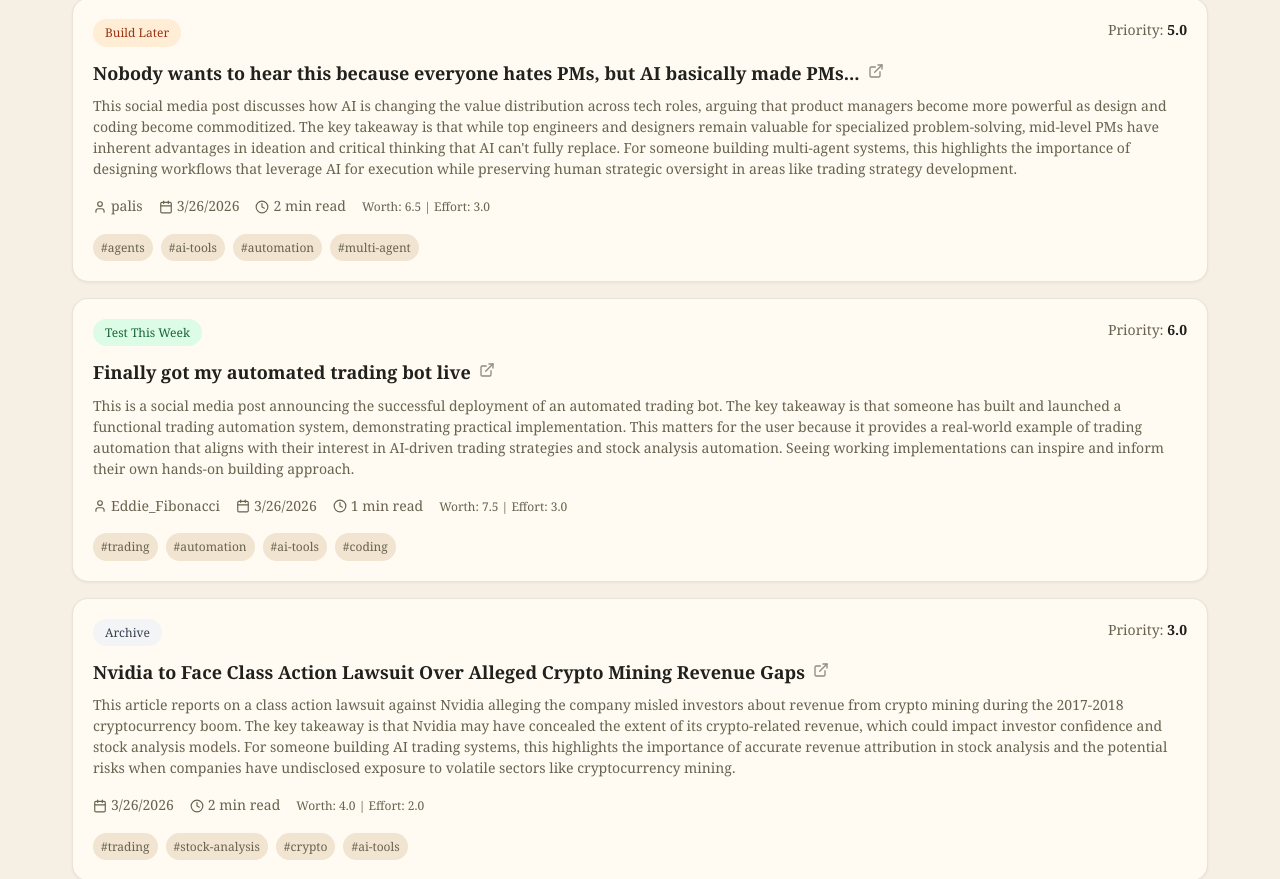
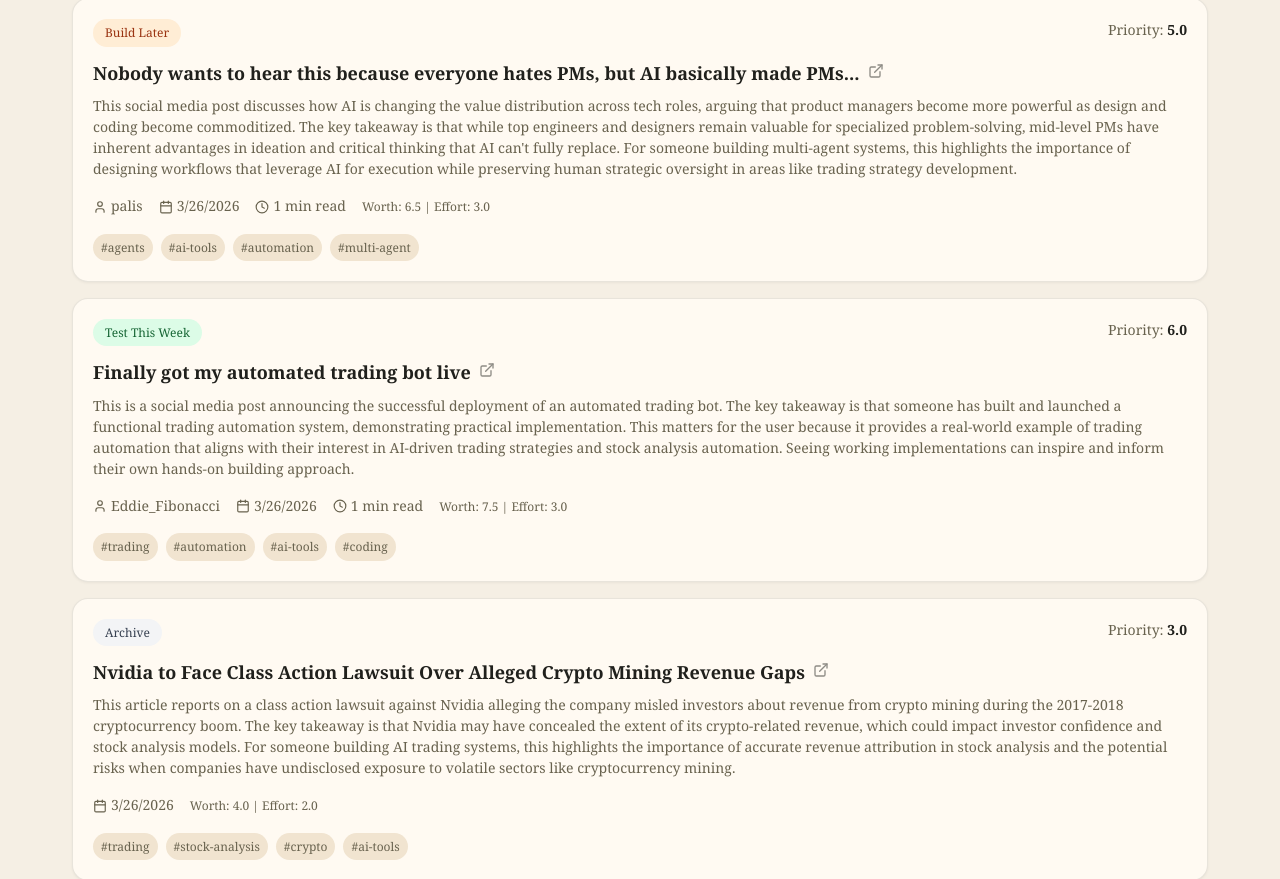
Before and after one commit to aungminnkhant9400/RolloForge, a Next.js app in the folder web/: page / in a window 1280 px wide. Shown: the part 560-1439 px from the top of the page. Built offline with nearby package versions, Linux system fonts and the light colour scheme.

Commit message:
Show reading time only for X posts (accurate) not articles (unknown)

```diff
--- a/web/components/BookmarkCard.tsx
+++ b/web/components/BookmarkCard.tsx
@@ -24,15 +24,9 @@ export function BookmarkCard({ bookmark }: BookmarkCardProps) {
   const analysis = bookmark.analysis;
   const bucket = analysis?.recommendation_bucket || 'archive';
 
-  // Better reading time: combine text + summary + title for estimate
-  const contentForReadingTime = [
-    bookmark.text,
-    analysis?.summary,
-    bookmark.title,
-    analysis?.key_insights?.join(' ')
-  ].filter(Boolean).join(' ');
-
-  const readingTime = getReadingTime(contentForReadingTime);
+  // Only show reading time for X/Twitter posts (fully scraped)
+  const isXPost = bookmark.source === 'x' || bookmark.url.includes('x.com') || bookmark.url.includes('twitter.com');
+  const readingTime = isXPost ? getReadingTime(bookmark.text || '') : null;
 
   return (
     <article className="bookmark-card">
@@ -76,10 +70,13 @@ export function BookmarkCard({ bookmark }: BookmarkCardProps) {
           <Calendar size={14} />
           {new Date(bookmark.bookmarked_at).toLocaleDateString()}
         </span>
-        <span>
-          <Clock size={14} />
-          {readingTime} min read
-        </span>
+
+        {readingTime && (
+          <span>
+            <Clock size={14} />
+            {readingTime} min read
+          </span>
+        )}
 
         {analysis && (
           <span style={{ fontSize: '0.75rem' }}>
```
